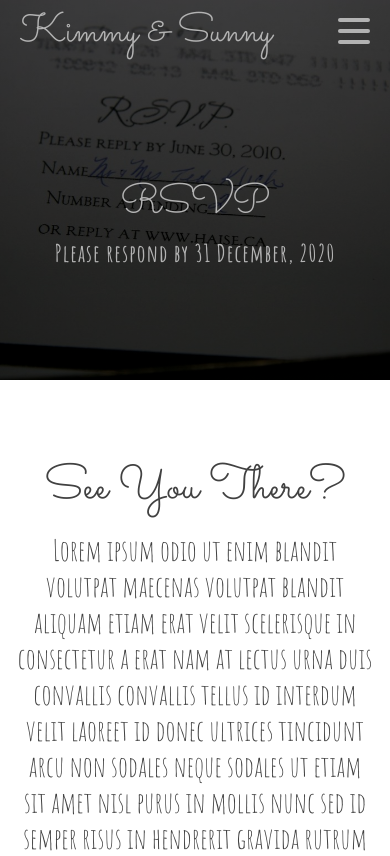
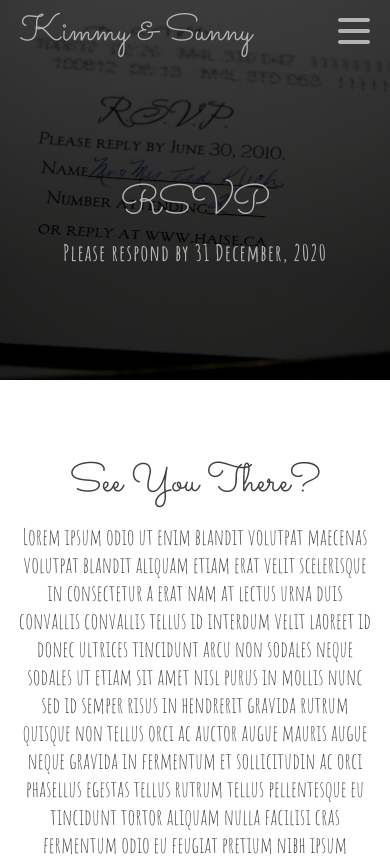
Before and after one commit to hebs87/wedding-website-frontend, a React (Create React App) app: page /rsvp in a window 390 px wide. Shown: the top 856 px of the page. Built offline with nearby package versions, Linux system fonts and the light colour scheme.

Commit message:
Applied responsive font sizes to project

```diff
--- a/src/components/Banner/Banner.styles.js
+++ b/src/components/Banner/Banner.styles.js
@@ -34,12 +34,12 @@ export const useStyles = makeStyles((theme) => ({
     },
   },
   bannerText: {
-    fontSize: '2rem',
+    fontSize: '1.8rem',
     fontWeight: 'bold',
     fontFamily: 'Amatic SC, cursive',
     letterSpacing: 1,
     [theme.breakpoints.down('sm')]: {
-      fontSize: '1.5rem',
+      fontSize: '1.4rem',
     },
   },
   bannerBtn: {
--- a/src/components/Footer/Footer.styles.js
+++ b/src/components/Footer/Footer.styles.js
@@ -12,6 +12,9 @@ export const useStyles = makeStyles((theme) => ({
     display: 'flex',
     justifyContent: 'center',
     alignItems: 'center',
+    [theme.breakpoints.down('sm')]: {
+      fontSize: '1.4rem',
+    },
   },
   copyright: {
     fontSize: '1rem',
--- a/src/components/Form/Form.styles.js
+++ b/src/components/Form/Form.styles.js
@@ -9,7 +9,7 @@ export const styles = theme => ({
     marginRight: 10,
     color: '#b3b3b3',
     fontSize: '1.5rem',
-    [theme.breakpoints.down('xs')]: {
+    [theme.breakpoints.down('sm')]: {
       transform: 'translateY(-6px)',
       fontSize: '1.2rem',
     },
@@ -39,7 +39,7 @@ export const styles = theme => ({
   },
   input: {
     padding: '4px 0',
-    [theme.breakpoints.down('xs')]: {
+    [theme.breakpoints.down('sm')]: {
       padding: '1px 0',
     },
   },
@@ -47,7 +47,7 @@ export const styles = theme => ({
     fontFamily: 'Amatic SC, cursive',
     fontSize: '1.8rem',
     color: '#414141',
-    [theme.breakpoints.down('xs')]: {
+    [theme.breakpoints.down('sm')]: {
       fontSize: '1.4rem',
     },
   },
@@ -67,7 +67,7 @@ export const styles = theme => ({
   },
   selectRoot: {
     paddingBottom: 4,
-    [theme.breakpoints.down('xs')]: {
+    [theme.breakpoints.down('sm')]: {
       paddingBottom: 1,
     },
   },
@@ -75,7 +75,7 @@ export const styles = theme => ({
     fontFamily: 'Amatic SC, cursive',
     fontSize: '1.8rem',
     color: '#414141',
-    [theme.breakpoints.down('xs')]: {
+    [theme.breakpoints.down('sm')]: {
       fontSize: '1.4rem',
     },
   },
@@ -89,7 +89,7 @@ export const styles = theme => ({
     marginRight: 10,
     color: '#b3b3b3',
     fontSize: '1.5rem',
-    [theme.breakpoints.down('xs')]: {
+    [theme.breakpoints.down('sm')]: {
       fontSize: '1.2rem',
     },
   },
@@ -105,7 +105,7 @@ export const styles = theme => ({
     borderBottom: '1px solid rgba(0, 0, 0, 0.42) !important',
     resize: 'none',
     boxSizing: 'border-box',
-    [theme.breakpoints.down('xs')]: {
+    [theme.breakpoints.down('sm')]: {
       fontSize: '1.4rem',
     },
     '&:hover': {
@@ -134,7 +134,7 @@ export const styles = theme => ({
       backgroundColor: '#d83600',
       color: '#b3b3b3',
     },
-    [theme.breakpoints.down('xs')]: {
+    [theme.breakpoints.down('sm')]: {
       fontSize: '1.2rem',
     },
   },
--- a/src/components/NavBar/MobileNavBar/MobileNavBar.jsx
+++ b/src/components/NavBar/MobileNavBar/MobileNavBar.jsx
@@ -23,7 +23,7 @@ const Nav = styled.nav`
     cursor: pointer;
     font-family: Sacramento, cursive;
     color: #b3b3b3;
-    font-size: 2.5rem;
+    font-size: 2.3rem;
     font-weight: normal;
     margin-bottom: 0;
     margin-top: 10px;
--- a/src/components/NavBar/NavBar/NavBar.jsx
+++ b/src/components/NavBar/NavBar/NavBar.jsx
@@ -25,7 +25,7 @@ const NavBar = () => {
               Kimmy &amp; Sunny
             </Typography>
           </NavLink>
-          <div>
+          <div className={classes.navLinkWrapper}>
             <NavLink
               exact to="/"
               className={classes.navLink}
--- a/src/components/NavBar/NavBar/NavBar.styles.js
+++ b/src/components/NavBar/NavBar/NavBar.styles.js
@@ -34,6 +34,15 @@ export const useStyles = makeStyles((theme) => ({
   },
   logoText: {
     fontFamily: 'Sacramento, cursive',
+    [theme.breakpoints.down('sm')]: {
+      fontSize: '2.5rem',
+    },
+  },
+  navLinkWrapper: {
+    transform: 'translateY(-4px)',
+    [theme.breakpoints.down('sm')]: {
+      transform: 'translateY(-6px)',
+    },
   },
   navLink: {
     margin: '0 2px',
@@ -49,6 +58,9 @@ export const useStyles = makeStyles((theme) => ({
       backgroundColor: 'transparent',
       color: '#d83600',
     },
+    [theme.breakpoints.down('sm')]: {
+      fontSize: '1.4rem',
+    },
   },
   faIcon: {
     fontSize: '1.6rem',
--- a/src/index.css
+++ b/src/index.css
@@ -8,3 +8,9 @@ body {
   font-size: 1.8rem;
   color: #414141;
 }
+
+@media only screen and (max-width: 600px) {
+  body {
+    font-size: 1.4rem;
+  }
+}
--- a/src/pages/Location/Location.styles.js
+++ b/src/pages/Location/Location.styles.js
@@ -10,10 +10,16 @@ export const styles = theme => ({
   },
   heading: {
     fontFamily: 'Sacramento, cursive',
+    [theme.breakpoints.down('sm')]: {
+      fontSize: '2.5rem',
+    },
   },
   sectionParagraph: {
     marginTop: '1rem',
     marginBottom: '2rem',
+    [theme.breakpoints.down('sm')]: {
+      fontSize: '1.4rem',
+    },
   },
   linkContainer: {
     marginTop: '1rem',
@@ -29,5 +35,8 @@ export const styles = theme => ({
       textDecoration: 'none',
       color: '#d83600',
     },
+    [theme.breakpoints.down('sm')]: {
+      fontSize: '1.4rem',
+    },
   },
 });
--- a/src/pages/RSVP/RSVP.styles.js
+++ b/src/pages/RSVP/RSVP.styles.js
@@ -7,9 +7,15 @@ export const useStyles = makeStyles((theme) => ({
   },
   heading: {
     fontFamily: 'Sacramento, cursive',
+    [theme.breakpoints.down('sm')]: {
+      fontSize: '2.5rem',
+    },
   },
   sectionParagraph: {
     marginTop: '1rem',
+    [theme.breakpoints.down('sm')]: {
+      fontSize: '1.4rem',
+    },
   },
   formContainer: {
     marginBottom: '5rem',
--- a/src/pages/Wedding/Wedding.styles.js
+++ b/src/pages/Wedding/Wedding.styles.js
@@ -10,10 +10,16 @@ export const styles = theme => ({
   },
   heading: {
     fontFamily: 'Sacramento, cursive',
+    [theme.breakpoints.down('sm')]: {
+      fontSize: '2.5rem',
+    },
   },
   sectionParagraph: {
     marginTop: '1rem',
     marginBottom: '2rem',
+    [theme.breakpoints.down('sm')]: {
+      fontSize: '1.4rem',
+    },
   },
   linkContainer: {
     marginTop: '1rem',
@@ -29,5 +35,8 @@ export const styles = theme => ({
       textDecoration: 'none',
       color: '#d83600',
     },
+    [theme.breakpoints.down('sm')]: {
+      fontSize: '1.4rem',
+    },
   },
 });
```
